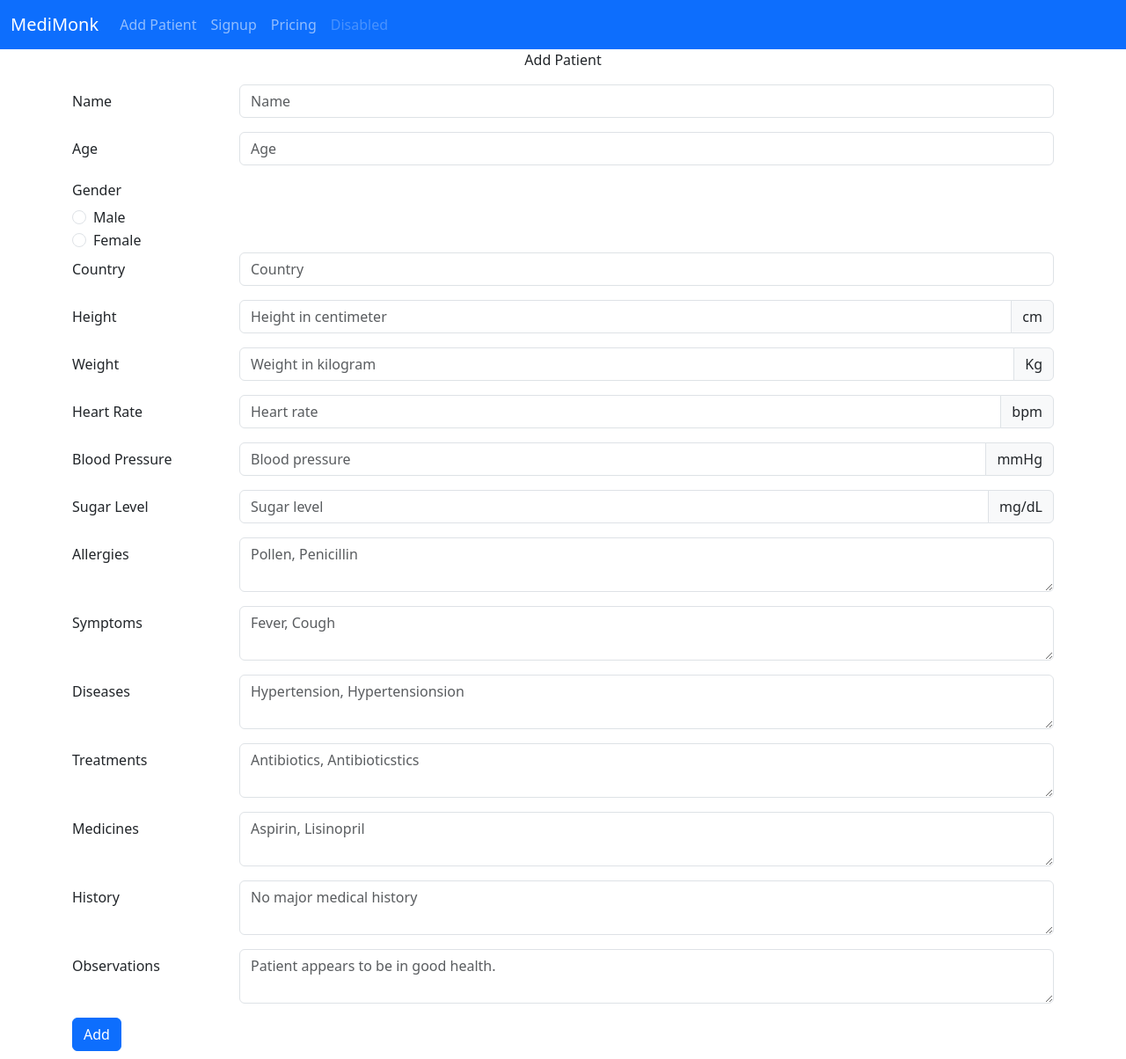
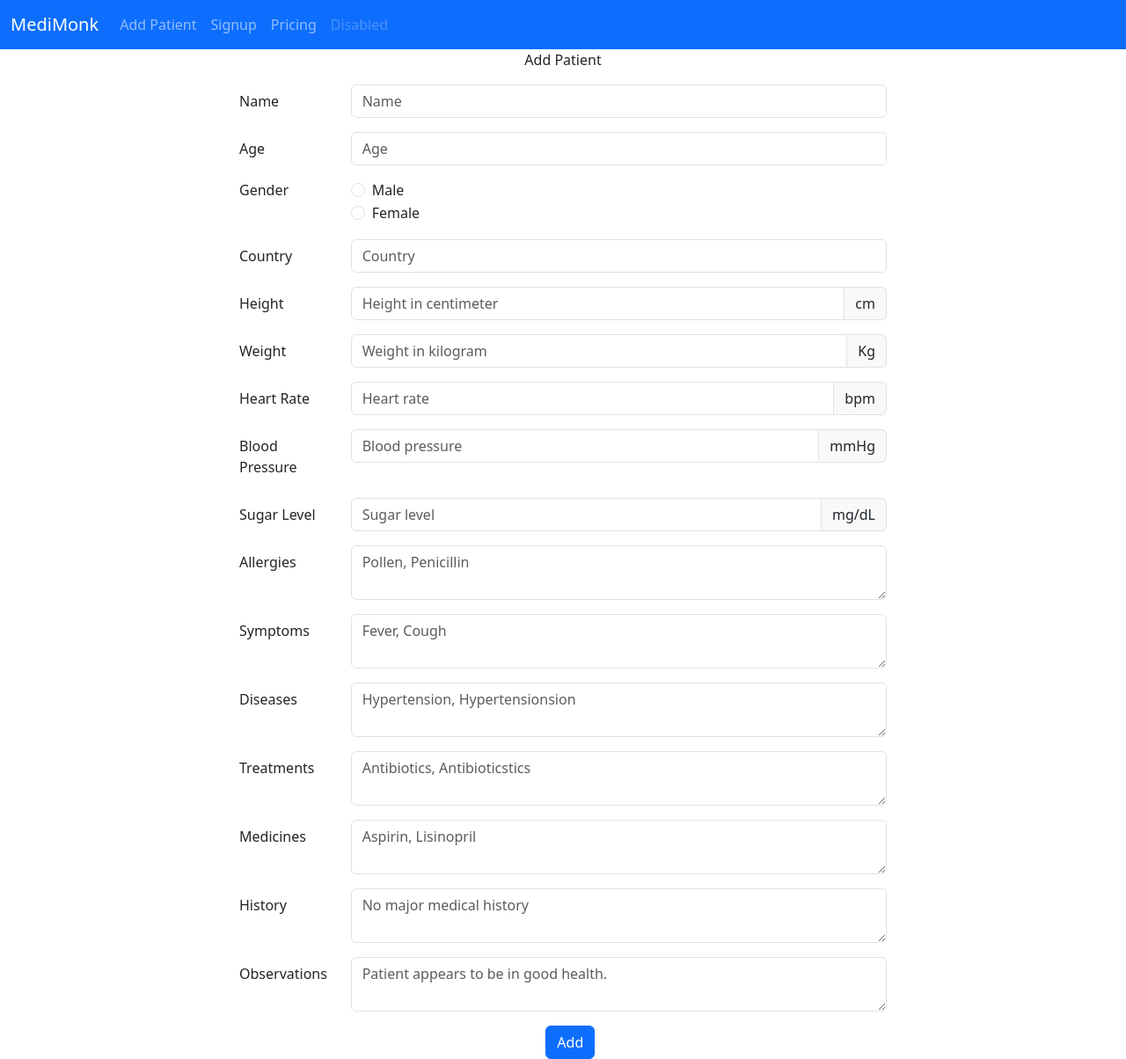
Before and after one commit to ShiranthaKellum/header-and-routing, an Angular app: page / in a window 1280 px wide. Shown: the whole page at 88% size. Built offline with nearby package versions, Linux system fonts and the light colour scheme.

Commit message:
Add patient form change

```diff
--- a/src/app/add-patient/add-patient.component.html
+++ b/src/app/add-patient/add-patient.component.html
@@ -1,12 +1,14 @@
 <div class="container">
     <p class="text-center">Add Patient</p>
-    <div class="submit-form">
+    <div class="row justify-content-md-center">
+        <div class="submit-form col-md-8">
             <div *ngIf="!submitted">
                 <div class="form-group">
                     <div class="row mb-3">
                         <label for="name" class="col-sm-2 col-form-label">Name</label>
                         <div class="col-sm-10">
-                        <input type="text" class="form-control" id="name" name="name" placeholder="Name" [(ngModel)]="patient.name">
+                            <input type="text" class="form-control" id="name" name="name" placeholder="Name"
+                                [(ngModel)]="patient.name">
                         </div>
                     </div>
                 </div>
@@ -14,14 +16,15 @@
                     <div class="row mb-3">
                         <label for="age" class="col-sm-2 col-form-label">Age</label>
                         <div class="col-sm-10">
-                        <input type="text" class="form-control" id="age" name="age" placeholder="Age" [(ngModel)]="patient.age">
+                            <input type="text" class="form-control" id="age" name="age" placeholder="Age"
+                                [(ngModel)]="patient.age">
                         </div>
                     </div>
                 </div>
-            <!-- <fieldset class="row mb-3"> -->
+                <fieldset class="row mb-3">
                     <legend class="col-form-label col-sm-2 pt-0">Gender</legend>
-            <div class="form-group">
-                <div class="col-sm-10">
+                    <!-- <div class="form-group"> -->
+                    <div class="form-group col-sm-10">
                         <div class="form-check">
                             <input class="form-check-input" type="radio" name="gender" id="gridRadios1" value="male"
                                 checked [(ngModel)]="patient.gender">
@@ -30,19 +33,21 @@
                             </label>
                         </div>
                         <div class="form-check">
-                        <input class="form-check-input" type="radio" name="gender" id="gridRadios2" value="female" [(ngModel)]="patient.gender">
+                            <input class="form-check-input" type="radio" name="gender" id="gridRadios2" value="female"
+                                [(ngModel)]="patient.gender">
                             <label class="form-check-label" for="gridRadios2">
                                 Female
                             </label>
                         </div>
                     </div>
-            </div>
-            <!-- </fieldset> -->
+                    <!-- </div> -->
+                </fieldset>
                 <div class="form-group">
                     <div class="row mb-3">
                         <label for="country" class="col-sm-2 col-form-label">Country</label>
                         <div class="col-sm-10">
-                        <input type="text" class="form-control" id="country" name="country" placeholder="Country" [(ngModel)]="patient.country">
+                            <input type="text" class="form-control" id="country" name="country" placeholder="Country"
+                                [(ngModel)]="patient.country">
                         </div>
                     </div>
                 </div>
@@ -99,7 +104,8 @@
                         <label for="sugar" class="col-sm-2 col-form-label">Sugar Level</label>
                         <div class="col-sm-10">
                             <div class="input-group">
-                            <input type="text" class="form-control" id="sugar" name="sugar" placeholder="Sugar level" [(ngModel)]="patient.sugar">
+                                <input type="text" class="form-control" id="sugar" name="sugar"
+                                    placeholder="Sugar level" [(ngModel)]="patient.sugar">
                                 <span class="input-group-text" id="basic-addon2">mg/dL</span>
                             </div>
                         </div>
@@ -163,12 +169,18 @@
                     <div class="row mb-3">
                         <label for="observations" class="col-sm-2 col-form-label">Observations</label>
                         <div class="col-sm-10">
-                        <textarea class="form-control" id="observations" name="observations" aria-label="With textarea"
-                            placeholder="Patient appears to be in good health." [(ngModel)]="patient.observations"></textarea>
+                            <textarea class="form-control" id="observations" name="observations"
+                                aria-label="With textarea" placeholder="Patient appears to be in good health."
+                                [(ngModel)]="patient.observations"></textarea>
                         </div>
                     </div>
                 </div>
+                <div class="row justify-content-sm-center">
+                    <div class="col-1">
                         <button (click)="addPatient()" class="btn btn-primary">Add</button>
                     </div>
                 </div>
             </div>
+        </div>
+    </div>
+</div>
```
Lines whose indentation alone changed are shown as unchanged.
